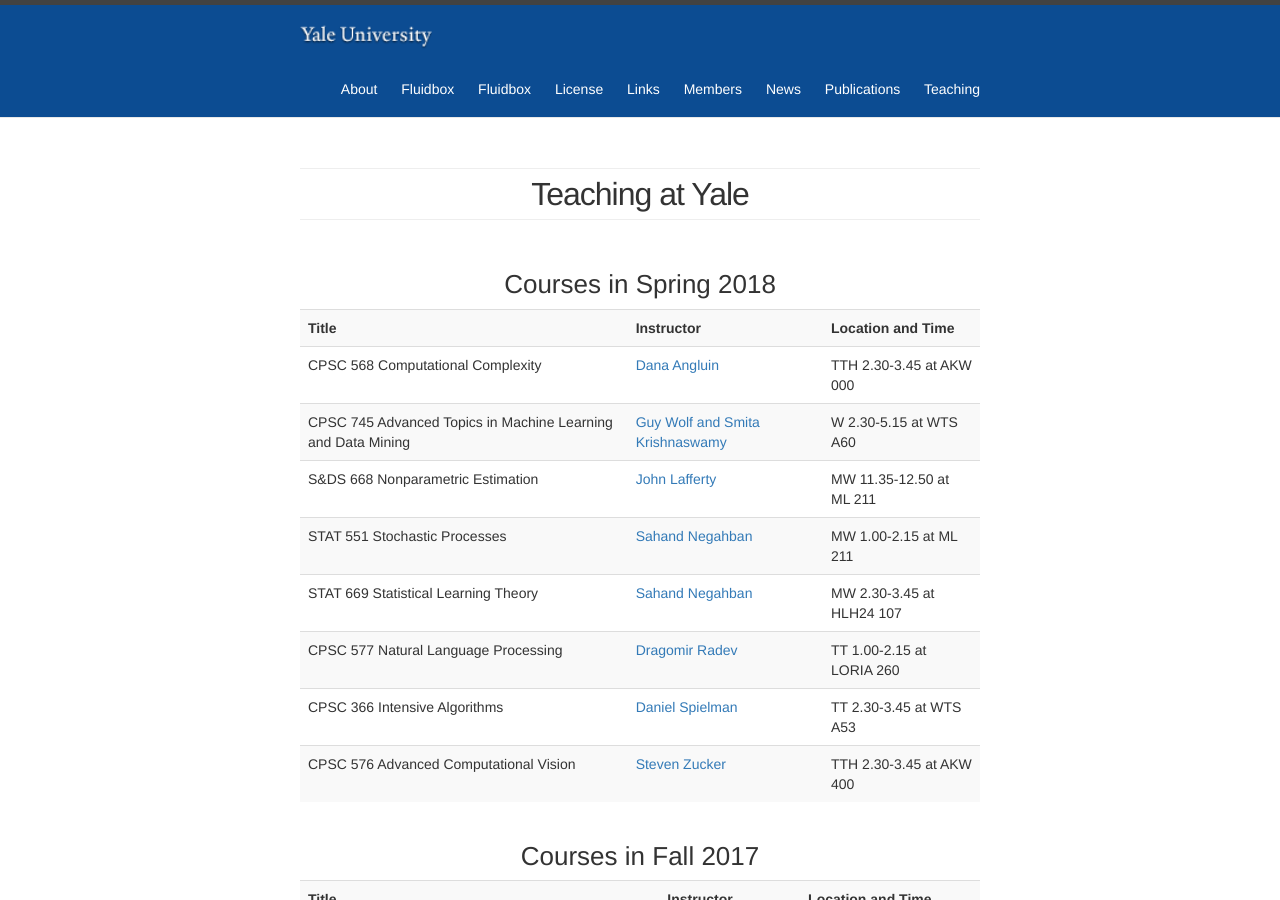
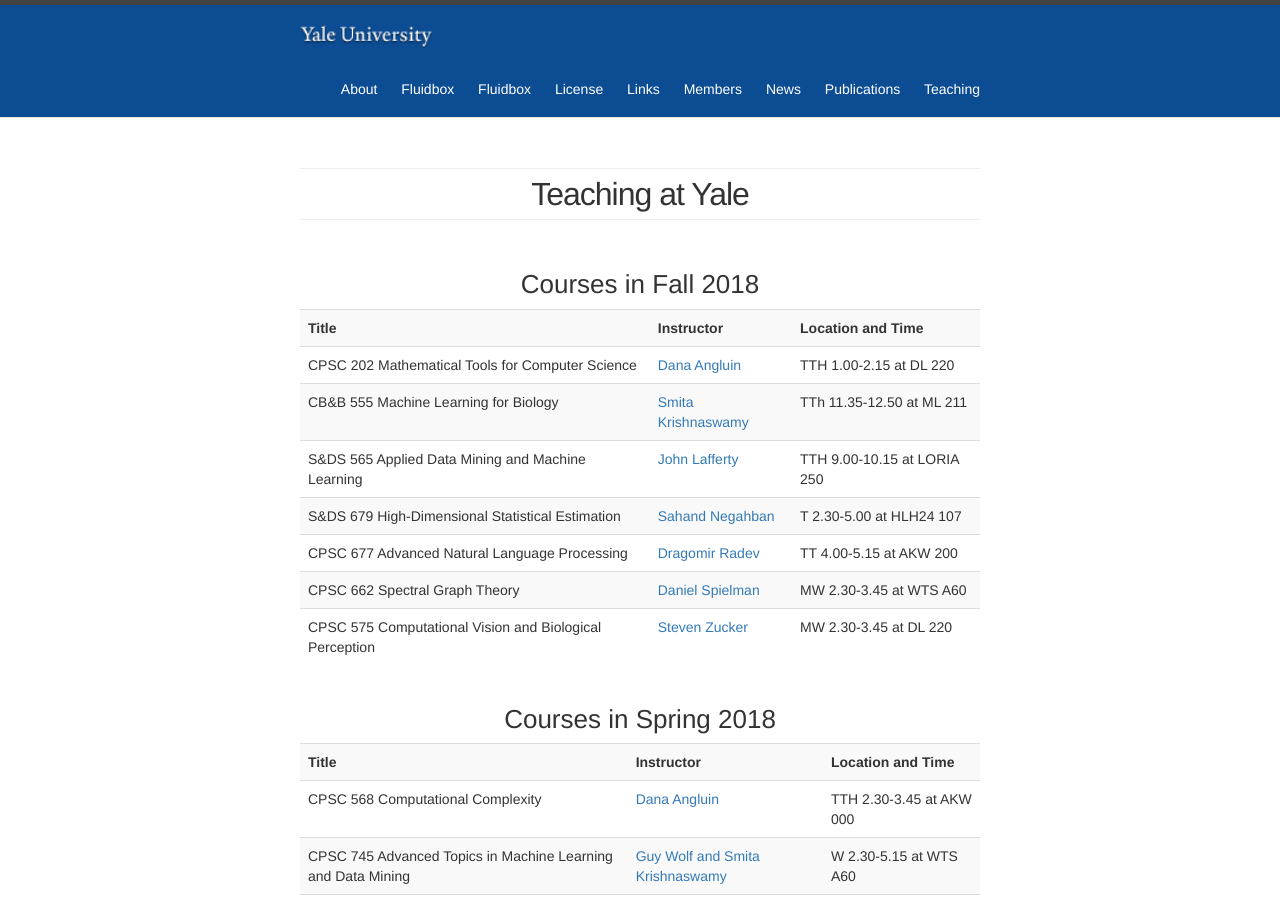
Before and after one commit to mlatyale/mlatyale.github.io, a Jekyll site: the page built from teaching.md, in a window 1280 px wide and 900 px high. Built offline with Jekyll 4.4.1, drawn with Linux system fonts in a browser that asks for light colours.

Commit message:
updated talks, courses Fall 2018

```diff
--- a/_data/courses.yml
+++ b/_data/courses.yml
@@ -1,3 +1,40 @@
+- term: Fall 2018
+  courses:
+    - instructor: Dana Angluin
+      instructor_website: https://cpsc.yale.edu/people/dana-angluin
+      location: "DL 220"
+      title: "CPSC 202 Mathematical Tools for Computer Science"
+      time: "TTH 1.00-2.15"
+    - instructor: Smita Krishnaswamy
+      instructor_website: https://www.krishnaswamylab.org/
+      location: "ML 211"
+      title: "CB&B 555 Machine Learning for Biology"
+      time: "TTh 11.35-12.50"
+    - instructor: John Lafferty
+      instructor_website: https://statistics.yale.edu/people/john-lafferty
+      location: "LORIA 250"
+      title: "S&DS 565 Applied Data Mining and Machine Learning"
+      time: "TTH 9.00-10.15"
+    - instructor: Sahand Negahban
+      instructor_website: http://www.stat.yale.edu/~snn7/
+      location: "HLH24 107"
+      title: "S&DS 679 High-Dimensional Statistical Estimation"
+      time: "T 2.30-5.00"
+    - instructor: Dragomir Radev
+      instructor_website: http://www.cs.yale.edu/homes/radev/
+      location: "AKW 200"
+      title: "CPSC 677 Advanced Natural Language Processing"
+      time: "TT 4.00-5.15"
+    - instructor: Daniel Spielman
+      instructor_website: http://cs-www.cs.yale.edu/homes/spielman/
+      location: "WTS A60"
+      title: "CPSC 662 Spectral Graph Theory"
+      time: "MW 2.30-3.45"
+    - instructor: Steven Zucker
+      instructor_website: https://seas.yale.edu/faculty-research/faculty-directory/steven-zucker
+      location: "DL 220"
+      title: "CPSC 575 Computational Vision and Biological Perception"
+      time: "MW 2.30-3.45"
 - term: Spring 2018
   courses:
     - instructor: Dana Angluin
--- a/_data/events.yml
+++ b/_data/events.yml
@@ -1,3 +1,41 @@
+- term: Fall  2018 Talks
+  events:
+    - date:  "Sep. 12 @12:00pm"
+      presenter: "Constantinos Daskalakis"
+      event_website: https://cpsc.yale.edu/event/yins-distinguished-lecture-constantinos-daskalakis-mit
+      website: http://people.csail.mit.edu/costis/
+      location: "17 Hillhouse Avenue"
+      type: "YINS Distinguished Lecture"
+    - date:  "Sep. 26 @10:30am"
+      presenter: "Daniel Fremont"
+      event_website: https://cpsc.yale.edu/event/cs-talk-daniel-fremont
+      website: https://math.berkeley.edu/~dfremont/
+      location: "AKW 000"
+      type: "CS Talk"
+    - date:  "Oct. 2 @10:30am"
+      presenter: "Lin Zhong"
+      event_website: https://cpsc.yale.edu/event/cs-colloquium-lin-zhong-rice-university
+      website: http://www.ruf.rice.edu/~lzhong/
+      location: "AKW 200"
+      type: "CS Colloquium"
+    - date:  "Oct. 24 @12:00pm"
+      presenter: "Elad Hazan"
+      event_website: https://cpsc.yale.edu/event/yins-distiinguished-lecturer-elad-hazan-princeton-university
+      website: https://www.cs.princeton.edu/~ehazan/
+      location: "17 Hillhouse Ave"
+      type: "YINS Distinguished Lecturer"
+    - date:  "Oct. 24 @4:00pm"
+      presenter: "Ian Horswill"
+      event_website: https://cpsc.yale.edu/event/cs-talk-ian-horswill-northwestern-university
+      website: http://www.cs.northwestern.edu/~ian/
+      location: "AKW 200"
+      type: "YINS Distinguished Lecturer"
+    - date:  "Oct. 30 @10am"
+      presenter: "Shiqiang Wang"
+      event_website: https://cpsc.yale.edu/event/department-electrical-engineering-yins-talk-shiqiang-wang-ibm-tj-watson-research-center
+      website: https://researcher.watson.ibm.com/researcher/view.php?person=us-wangshiq
+      location: "17 Hillhouse Avenue"
+      type: "EE & YINS Talk"
 - term: Spring 2018 Talks
   events:
     - date:  "Jan. 18 @4:15pm"
```
Also changed, not shown: 11 other files.
